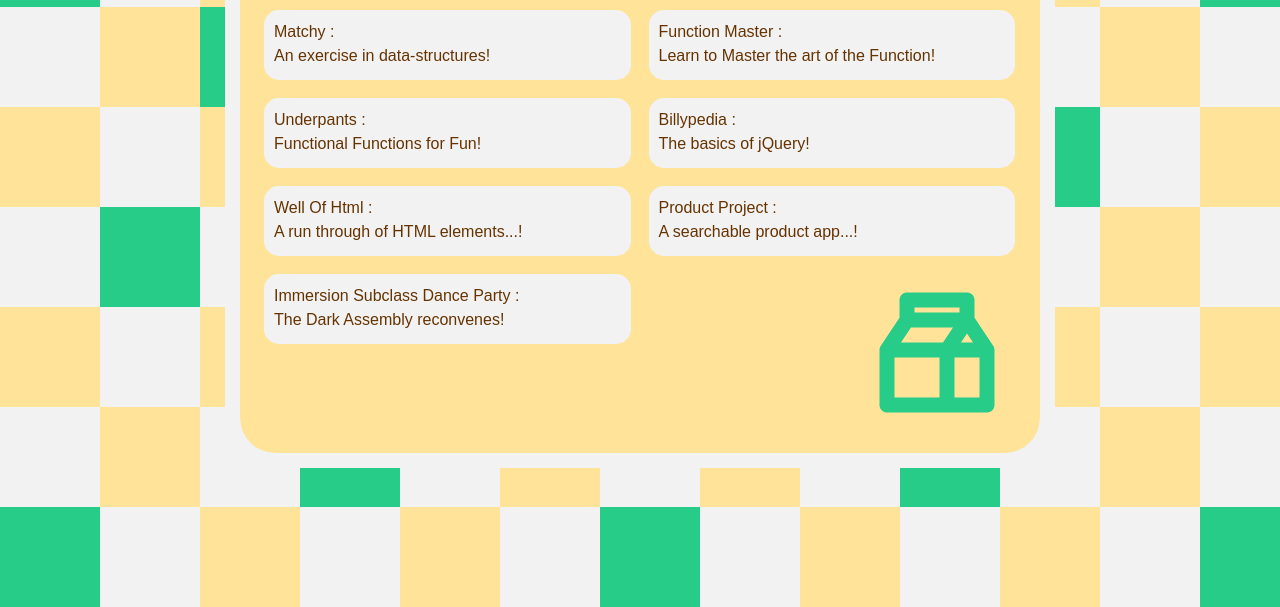
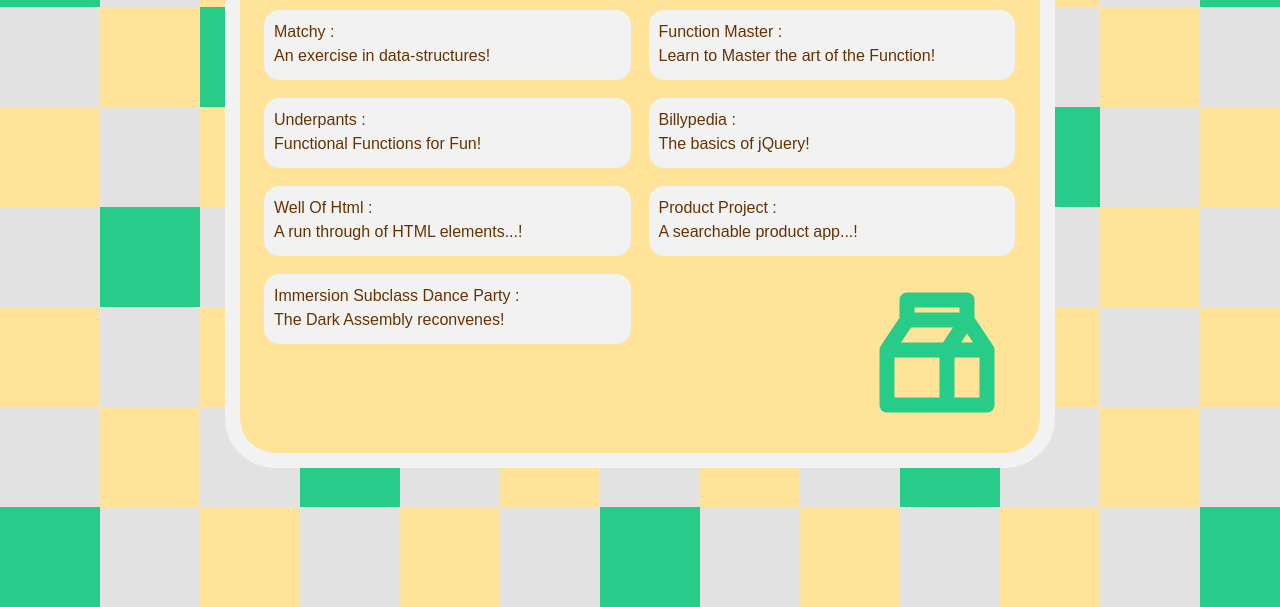
Before and after one commit to livrush/os-porfolio, a plain HTML site: page portfolio.html in a window 1280 px wide. Shown: the part 193-800 px from the top of the page. Drawn offline with nearby package versions, Linux system fonts and the light colour scheme.

Commit message:
Update portfolio and Studies background

```diff
--- a/portfolio.html
+++ b/portfolio.html
@@ -5,7 +5,7 @@
 
         <style type="text/css">
            body {
-                background: #e2e2e2 url("/back2.png");
+                background: #e2e2e2 url("/back3.png");
                 color: #663300;
                 padding: 10px;
                 font-family: arial;
```
Also changed, not shown: studies.html (+1 -1 lines).
